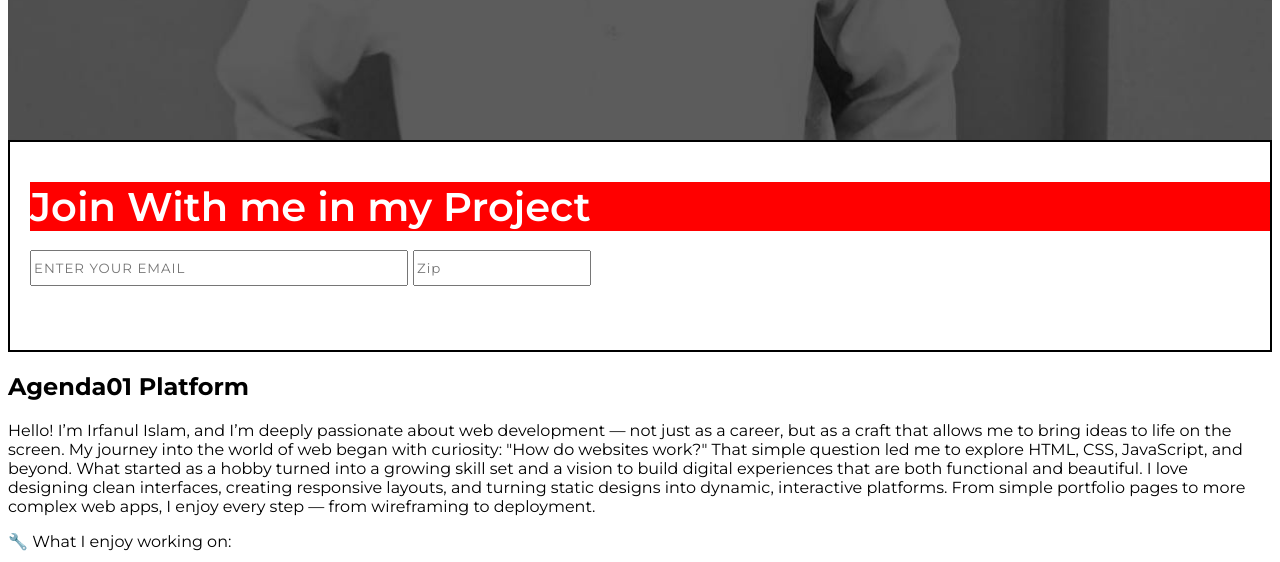
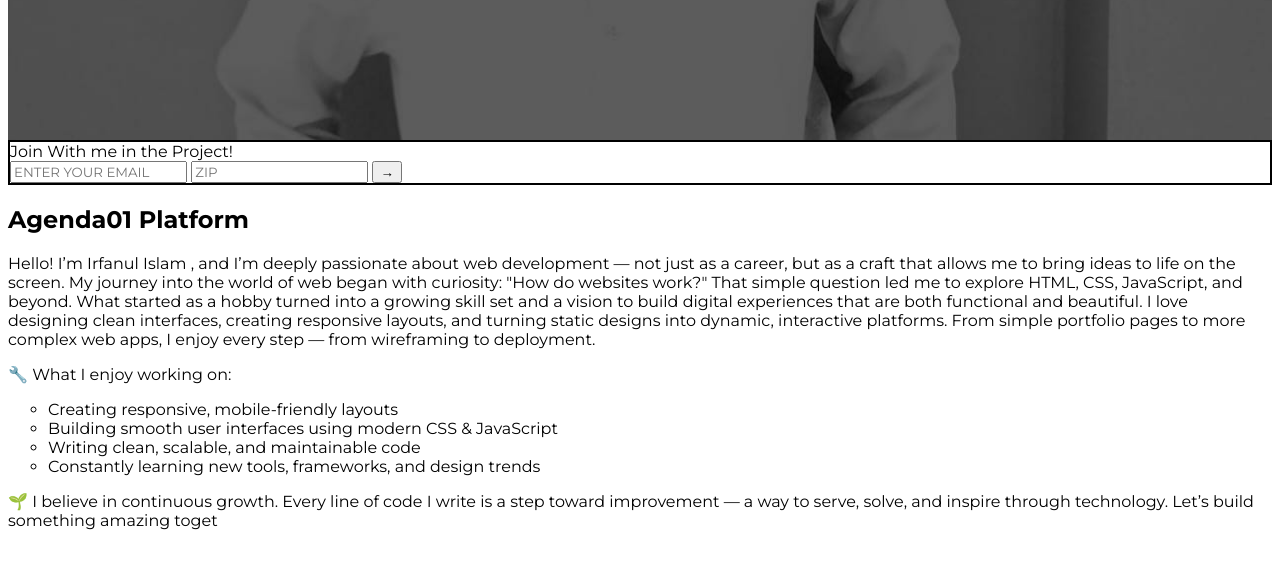
Before and after one commit to irfanulislamafif/my-task-session, a plain HTML site: page index.html in a window 1280 px wide. Shown: the part 812-1374 px from the top of the page. Drawn offline with Linux system fonts and the light colour scheme; files whose address does not match are found by name.

Commit message:
the last change

```diff
--- a/index.html
+++ b/index.html
@@ -53,30 +53,29 @@
 
 </div>
 <div class="card">
-  <span class="join">
-            Join With me in my Project
-  </span>
-  <br>
-        <span class="form">
-            <input type="email" placeholder="ENTER YOUR EMAIL" style="letter-spacing: 1px; margin-right: 5px; height: 30px;
-            width: 370px;" >
-            <input type="text" placeholder="Zip" style="letter-spacing: 1px; height: 30px;
-            width: 170px;" >
-        </span> </div>
-
-<div>
-<h2> Agenda01 Platform</h2>
+    <div class="card-header">
+      Join With me in the Project!
+    </div>
+    <div class="card-body">
+      <form>
+        <input type="email" placeholder="ENTER YOUR EMAIL" required />
+        <input type="text" placeholder="ZIP" required />
+        <button type="submit" class="arrow">&#8594;</button>
+      </form>
+    </div>
+  </div>
+<h2 class="agenda"> Agenda01 Platform</h2>
 </div>
 
 <div>
-    <p>
-        Hello! I’m Irfanul Islam, and I’m deeply passionate about web development — not just as a career, but as a craft that allows me to bring ideas to life on the screen.
+    <p class="agenda-para">
+        Hello! I’m <span class="sp"> Irfanul Islam</span> , and I’m deeply passionate about web development — not just as a career, but as a craft that allows me to bring ideas to life on the screen.
 
 My journey into the world of web began with curiosity: "How do websites work?" That simple question led me to explore HTML, CSS, JavaScript, and beyond. What started as a hobby turned into a growing skill set and a vision to build digital experiences that are both functional and beautiful.
 
 I love designing clean interfaces, creating responsive layouts, and turning static designs into dynamic, interactive platforms. From simple portfolio pages to more complex web apps, I enjoy every step — from wireframing to deployment.
     </p>
-<p>🔧 What I enjoy working on:
+<p class="table">🔧 What I enjoy working on:
 <ul type="circle">
 <li>Creating responsive, mobile-friendly layouts</li>
 
@@ -122,7 +121,9 @@ Let’s build something amazing toget
     </div>
 </footer>
 
-
+<div>
+    <p> irfan</p>
+</div>
 
 </body>
 </html>
```
